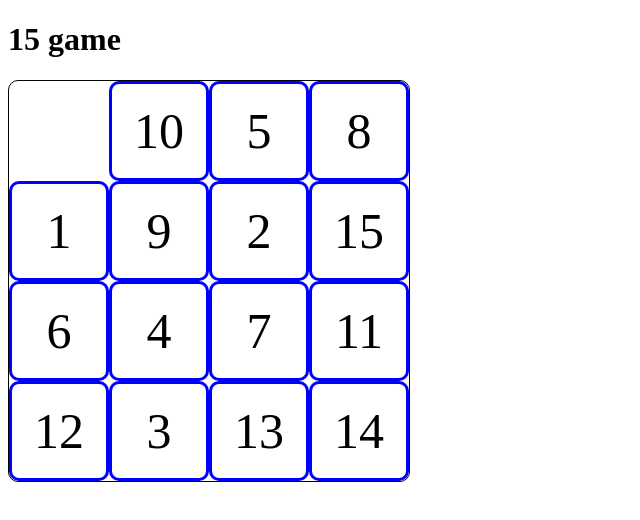
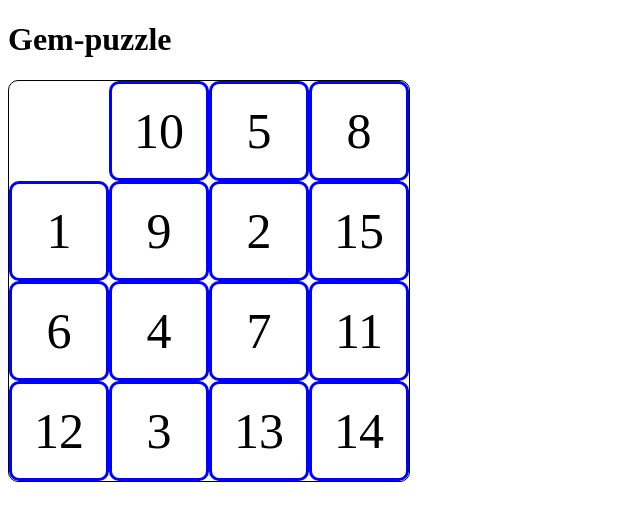
Before and after one commit to Antongron/gem-puzzle, a plain HTML site: page index.html in a window 1280 px wide. Shown: the whole page, without its empty margins (0-640 px from the left). Drawn offline with Linux system fonts and the light colour scheme.

Commit message:
docs: change h1

```diff
--- a/index.html
+++ b/index.html
@@ -8,7 +8,7 @@
 
 </head>
 <body>
-    <h1>15 game</h1>
+    <h1>Gem-puzzle</h1>
     <div class="field"></div>
     <script src="app.js"></script>
 </body>
```
